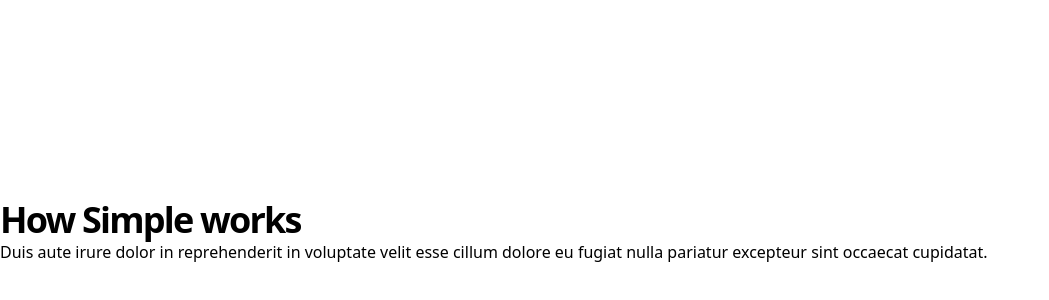
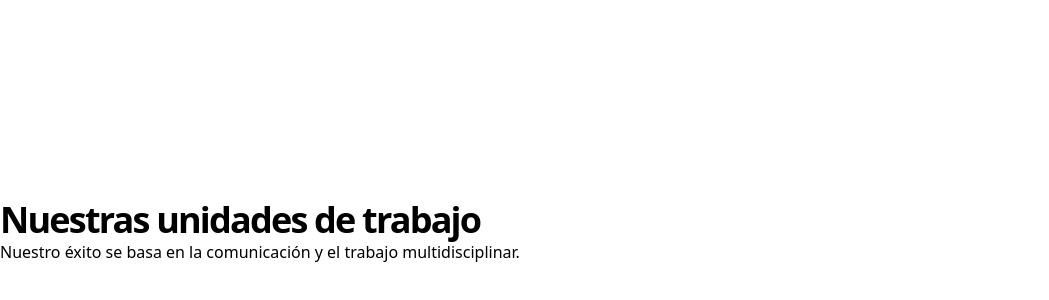
Before and after one commit to AdLunamUnizar/website_old, a React (Vite) app: page / in a window 1280 px wide. Shown: the part 7759-8059 px from the top of the page, without its empty margins (0-1049 px from the left). Built offline with nearby package versions, Linux system fonts and the light colour scheme.

Commit message:
Update FeaturesBlocks.jsx

```diff
--- a/src/partials/FeaturesBlocks.jsx
+++ b/src/partials/FeaturesBlocks.jsx
@@ -13,8 +13,8 @@ function FeaturesBlocks() {
 
           {/* Section header */}
           <div className="max-w-3xl mx-auto text-center pb-12 md:pb-20">
-            <h2 className="h2 mb-4">How Simple works</h2>
-            <p className="text-xl text-gray-600">Duis aute irure dolor in reprehenderit in voluptate velit esse cillum dolore eu fugiat nulla pariatur excepteur sint occaecat cupidatat.</p>
+            <h2 className="h2 mb-4">Nuestras unidades de trabajo</h2>
+            <p className="text-xl text-gray-600">Nuestro éxito se basa en la comunicación y el trabajo multidisciplinar.</p>
           </div>
 
           {/* Items */}
```
